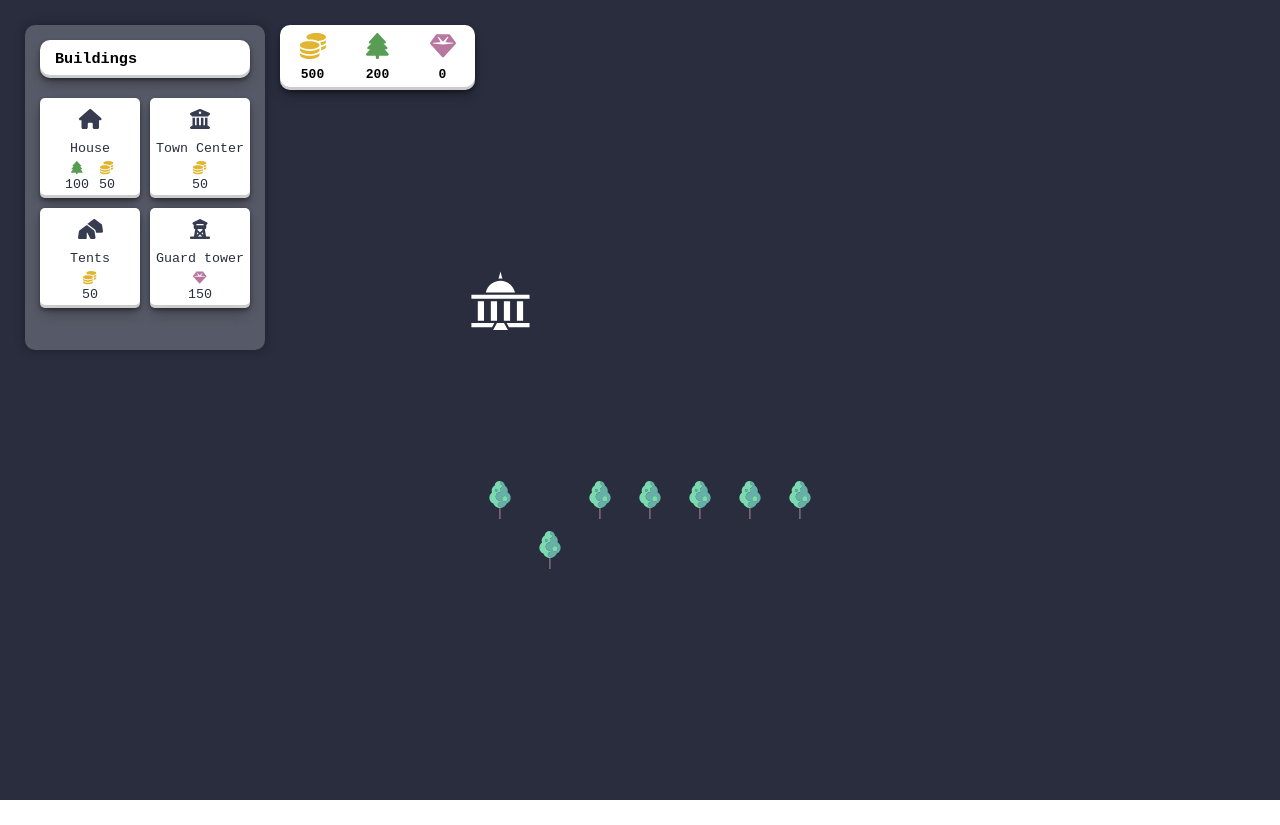
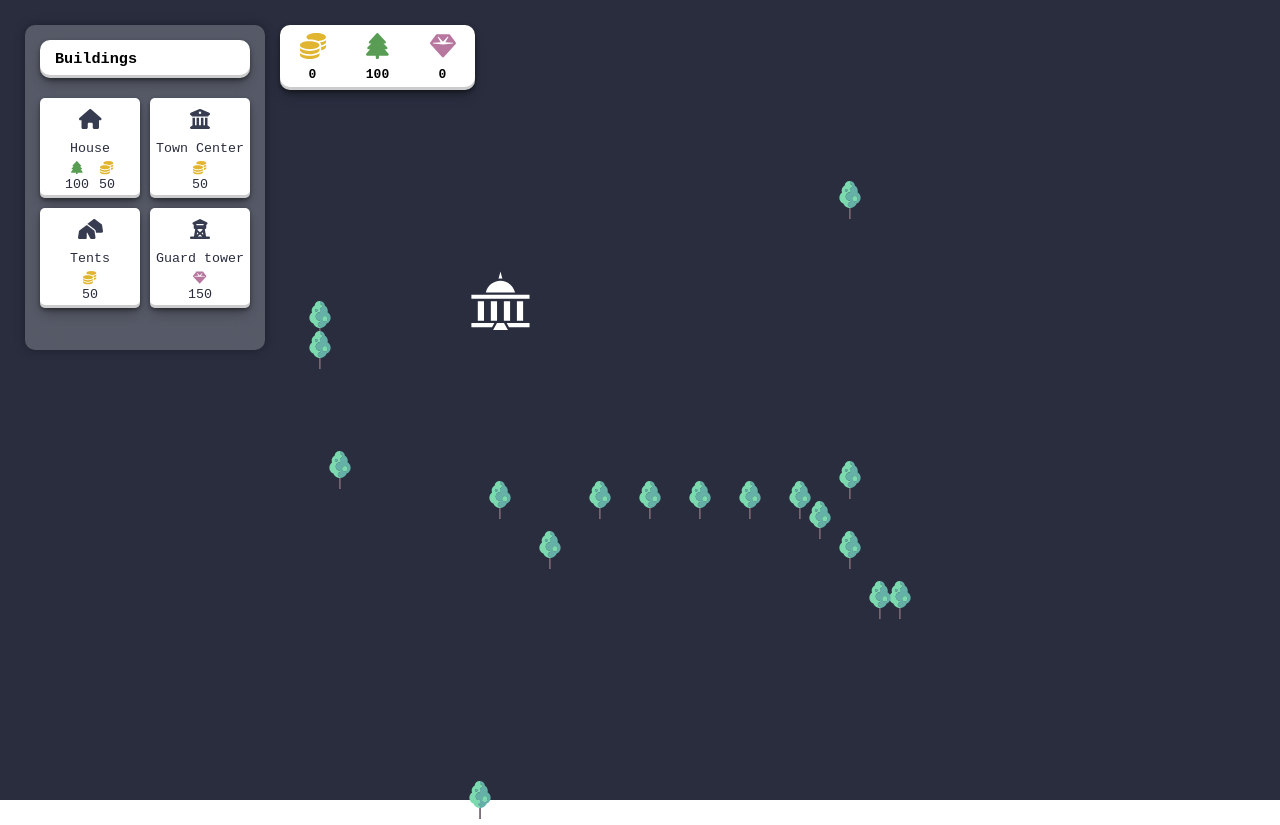
Before and after one commit to RS-gamedev/react-game, a React (Create React App) app: page / in a window 1280 px wide. Before the commit the page ends 800 px from the top, so only its background shows below. Built offline with nearby package versions, Linux system fonts and the light colour scheme.

Commit message:
Training villagers now costs resources + edited map

```diff
--- a/src/assets/map.json
+++ b/src/assets/map.json
@@ -54,5 +54,86 @@
             "y": 500
         },
         "size": 50
+    },
+
+    {
+        "name": "tree",
+        "position": {
+            "x": 820,
+            "y": 520
+        },
+        "size": 50
+    },
+    {
+        "name": "tree",
+        "position": {
+            "x": 850,
+            "y": 550
+        },
+        "size": 50
+    },
+    {
+        "name": "tree",
+        "position": {
+            "x": 850,
+            "y": 480
+        },
+        "size": 50
+    },
+    {
+        "name": "tree",
+        "position": {
+            "x": 900,
+            "y": 600
+        },
+        "size": 50
+    },
+    {
+        "name": "tree",
+        "position": {
+            "x": 880,
+            "y": 600
+        },
+        "size": 50
+    },
+    {
+        "name": "tree",
+        "position": {
+            "x": 850,
+            "y": 200
+        },
+        "size": 50
+    },
+    {
+        "name": "tree",
+        "position": {
+            "x": 320,
+            "y": 320
+        },
+        "size": 50
+    },
+    {
+        "name": "tree",
+        "position": {
+            "x": 320,
+            "y": 350
+        },
+        "size": 50
+    },
+    {
+        "name": "tree",
+        "position": {
+            "x": 340,
+            "y": 470
+        },
+        "size": 50
+    },
+    {
+        "name": "tree",
+        "position": {
+            "x": 480,
+            "y": 800
+        },
+        "size": 50
     }
 ]
--- a/src/models/VillagerProps.ts
+++ b/src/models/VillagerProps.ts
@@ -8,6 +8,7 @@ import { InventoryItem } from "./InventoryItem";
 import { ObjectProps } from "./ObjectProps";
 import { Position } from "./Position";
 import {GameTickResult} from "./GameTickResult";
+import { Price } from "./Price";
 
 export type VillagerProps = {
     id: string,
@@ -17,6 +18,7 @@ export type VillagerProps = {
     goalObjectId?: string;
     inventorySlots: number;
     inventoryItems: InventoryItem[],
+    price: Price[];
     selected: boolean;
     currentTask?: (villagers: VillagerProps[], villagerId: string, inventoryItems: InventoryItem[], buildings: BuildingProps[], mapObjects: ObjectProps[], goalPosition?: Position) => GameTickResult;
     buildingOptions: BuildingOption[];
--- a/src/pages/Game.tsx
+++ b/src/pages/Game.tsx
@@ -157,7 +157,11 @@ const Game = (map: any) => {
 
     const onTrain = (entity: any, type: VillagerType) => {
         if(type === VillagerType.VILLAGER){
-            trainVillager(entity);
+            let result = reduceResourcesFromInventory(inventory, entity.price);
+            if(result[1]){
+                setInventory(result[0]);
+                trainVillager(entity);
+            }
         }
         return entity;
     }
--- a/src/utils/BuildingOptionsUtil.ts
+++ b/src/utils/BuildingOptionsUtil.ts
@@ -3,6 +3,7 @@ import { VillagerProps } from "../models/VillagerProps";
 import { v4 as uuidv4 } from 'uuid';
 import { Status } from "../models/enums/Status";
 import { VillagerType } from "../models/enums/VillagerType";
+import { resources } from "../config/Resources";
 
 
 export function trainVillager(position: Position){
@@ -16,6 +17,9 @@ export function trainVillager(position: Position){
         status: Status.IDLE,
         type: VillagerType.VILLAGER,
         buildingOptions: [],
+        price: [
+            { type: resources.find(x => x.name === "Wood"), amount: 50 }
+        ],
         size: {
             width: '50px',
             height: '50px'
--- a/src/utils/GameUtils.ts
+++ b/src/utils/GameUtils.ts
@@ -17,11 +17,11 @@ export function setInitialInventory() {
 		resources: [
 			{
 				resource: coins,
-				amount: 500,
+				amount: 0,
 			},
 			{
 				resource: wood,
-				amount: 200,
+				amount: 100,
 			},
 			{
 				resource: gems,
```
